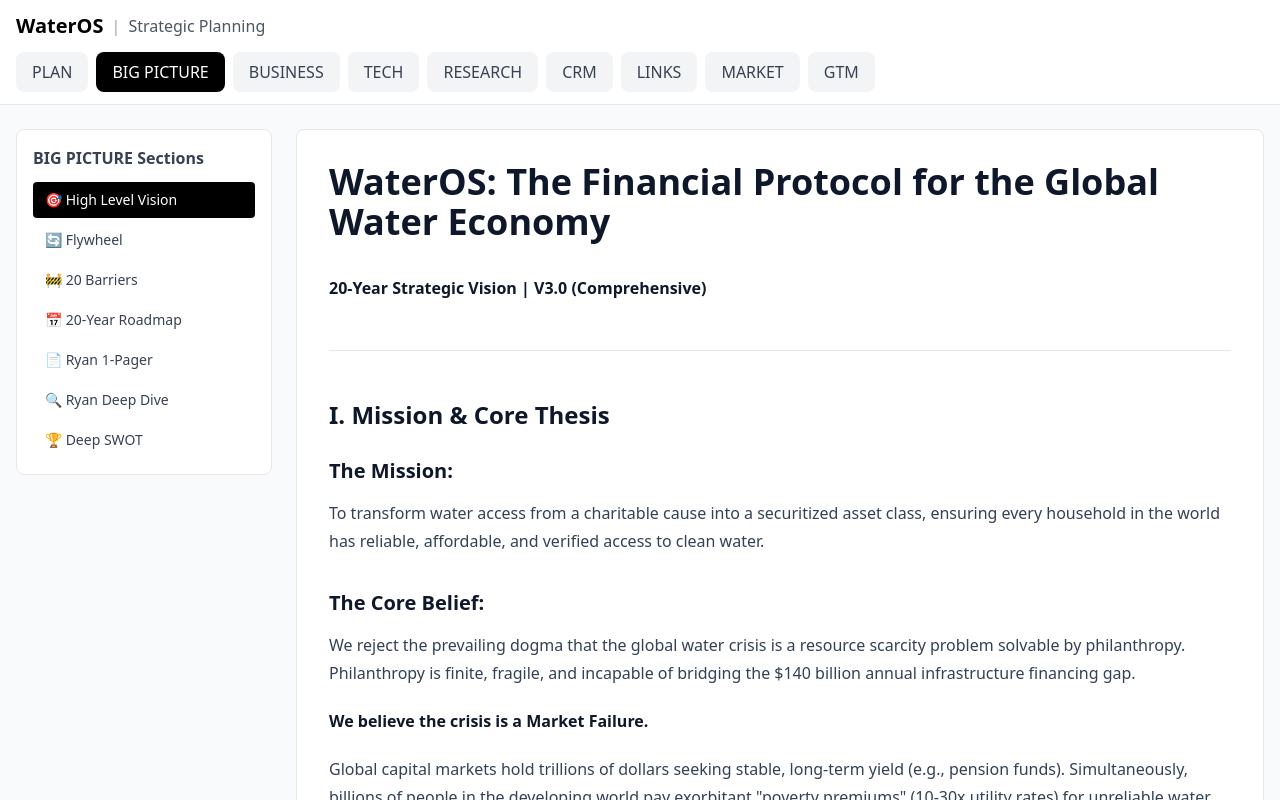
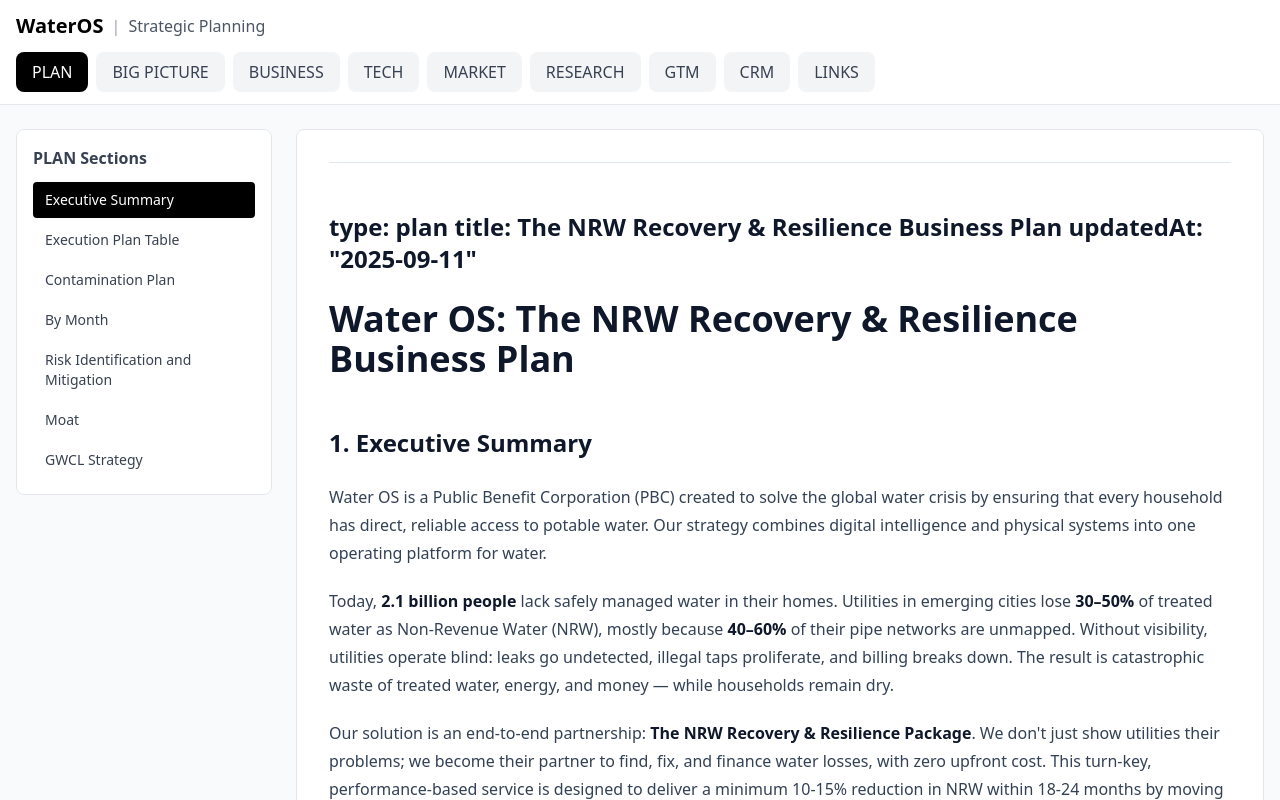
Before and after one commit to evan-ryan-york/water-os-docs, a Next.js app: page / in a window 1280 px wide. Shown: the top 800 px of the page. Built offline with nearby package versions, Linux system fonts and the light colour scheme.

Commit message:
Update Plan tab with correct 7 items and make it default

```diff
--- a/app/page.tsx
+++ b/app/page.tsx
@@ -11,29 +11,23 @@
   { id: "bigpicture", label: "BIG PICTURE" },
   { id: "business", label: "BUSINESS" },
   { id: "tech", label: "TECH" },
+  { id: "market", label: "MARKET" },
   { id: "research", label: "RESEARCH" },
+  { id: "gtm", label: "GTM" },
   { id: "crm", label: "CRM" },
   { id: "links", label: "LINKS" },
-  { id: "market", label: "MARKET" },
-  { id: "gtm", label: "GTM" },
 ];
 
 // Curated content structure matching the old app
 const CONTENT_MAP: Record<Tab, { label: string; path: string }[]> = {
   plan: [
-    { label: "Executive Summary", path: "plan/executive-summary.md" },
-    { label: "Phase 1 Strategy", path: "plan/phase-1-strategy.md" },
-    { label: "POC Plan", path: "plan/poc-plan.md" },
-    { label: "POC Tech Stack", path: "plan/poc-tech-stack.md" },
-    { label: "High Level Strategy", path: "plan/high-level-strategy.md" },
+    { label: "Executive Summary", path: "plan/high-level-strategy.md" },
+    { label: "Execution Plan Table", path: "plan/phase-1-strategy.md" },
+    { label: "Contamination Plan", path: "plan/contamination-sop.md" },
+    { label: "By Month", path: "plan/phase-1-strategy.md" },
+    { label: "Risk Identification and Mitigation", path: "plan/risk-identification-mitigation.md" },
+    { label: "Moat", path: "plan/deep-swot.md" },
     { label: "GWCL Strategy", path: "plan/gwcl-strategy.md" },
-    { label: "Risk Identification", path: "plan/risk-identification-mitigation.md" },
-    { label: "Contamination SOP", path: "plan/contamination-sop.md" },
-    { label: "SOP Tech Requirements", path: "plan/contamination-sop-tech.md" },
-    { label: "Assurance Protocol", path: "plan/assurance-protocol.md" },
-    { label: "Transparency Plan", path: "plan/transparency-plan.md" },
-    { label: "Top 15 Cities", path: "plan/top-15-cities.md" },
-    { label: "Last Mile Challenges", path: "plan/last-mile-phase-1-challenges.md" },
   ],
   bigpicture: [
     { label: "🎯 High Level Vision", path: "plan/high-level-vision.md" },
@@ -76,7 +70,7 @@
 };
 
 export default function Home() {
-  const [activeTab, setActiveTab] = useState<Tab>("bigpicture");
+  const [activeTab, setActiveTab] = useState<Tab>("plan");
   const [selectedFile, setSelectedFile] = useState<string>("");
   const [content, setContent] = useState<string>("");
   const [loading, setLoading] = useState(false);
@@ -87,12 +81,7 @@
   // Auto-select first file when tab changes
   useEffect(() => {
     if (files.length > 0) {
-      // For bigpicture, default to high-level-vision
-      if (activeTab === "bigpicture") {
-        setSelectedFile("plan/high-level-vision.md");
-      } else {
-        setSelectedFile(files[0].path);
-      }
+      setSelectedFile(files[0].path);
     } else {
       setSelectedFile("");
     }
```
